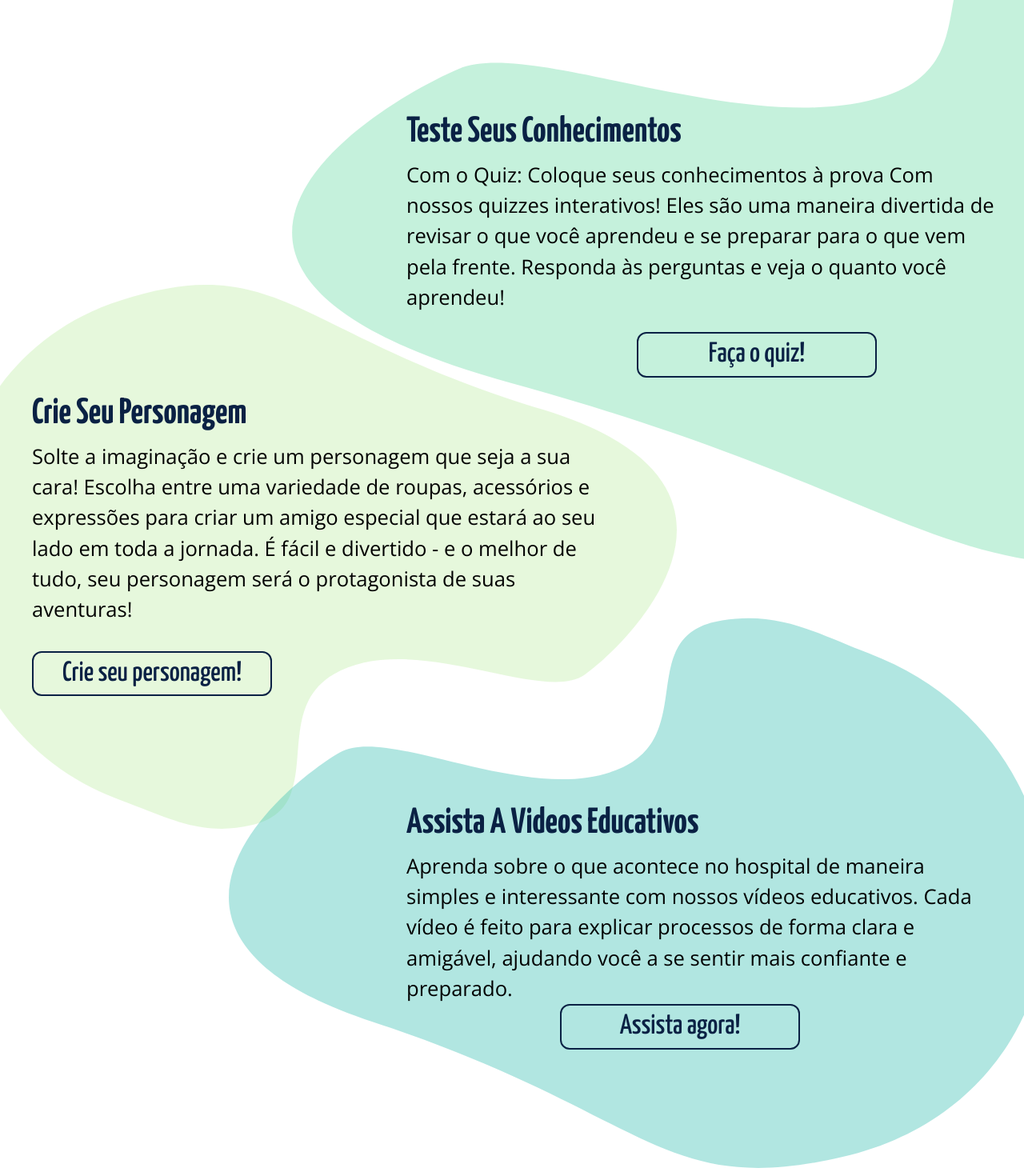
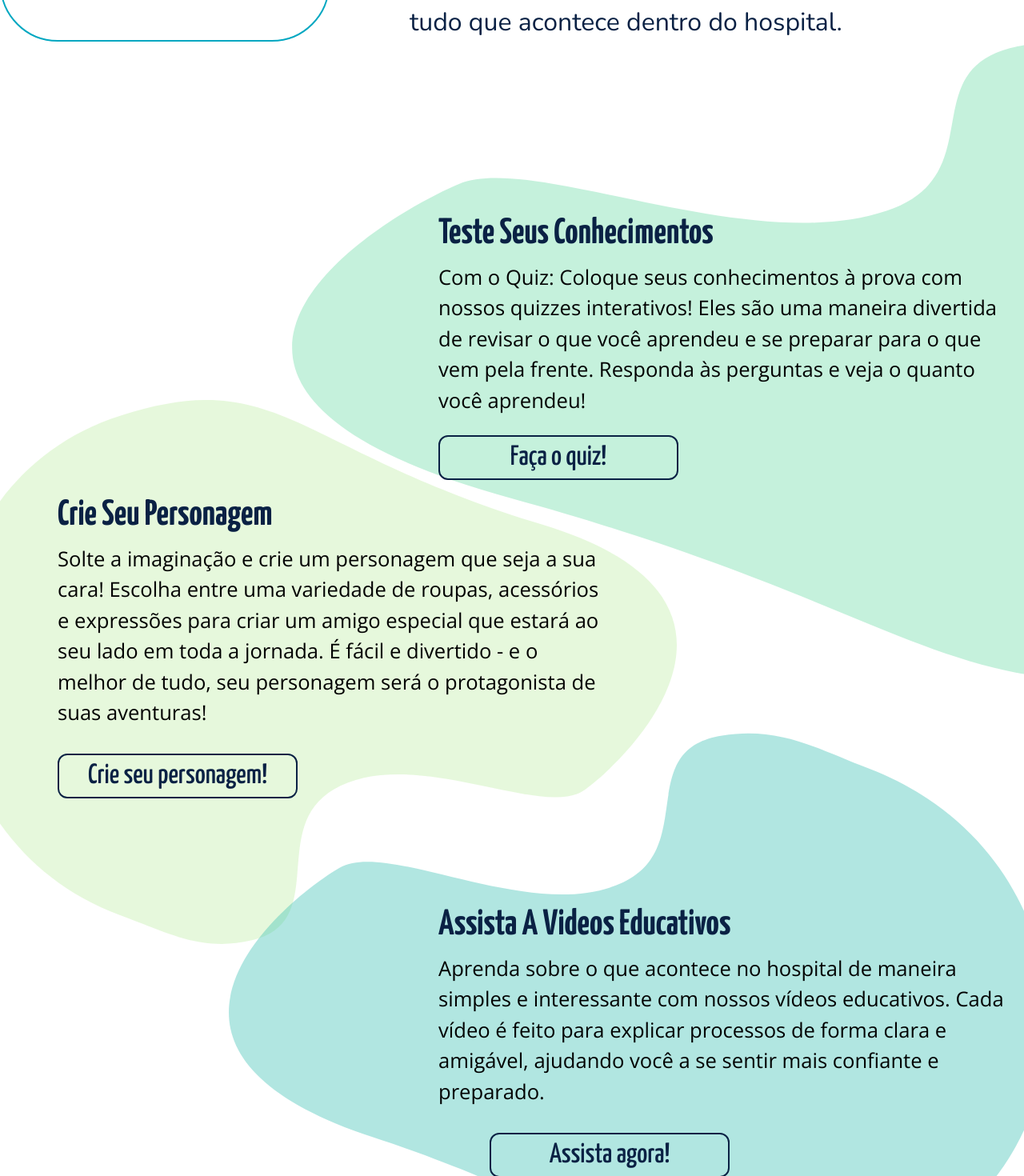
Before and after one commit to rafadagalera/Amigos-da-Saude, a React (Vite) app: page / in a window 1280 px wide. Shown: the part 1040-2510 px from the top of the page at 80% size. Built offline with nearby package versions, Linux system fonts and the light colour scheme.

Commit message:
home_styles

```diff
--- a/src/components/header.jsx
+++ b/src/components/header.jsx
@@ -5,7 +5,7 @@ export default function Header() {
     <header className="bg-turquesa-100 fixed top-0 z-10 h-20 w-screen">
       <div className="container mx-auto flex h-full items-center justify-between">
         <div>LOGO</div>
-        <nav className="flex gap-6">
+        <nav className="flex justify-around gap-6">
           <Link to="/">Home</Link>
           <Link to="/personagem">Personagem</Link>
           <Link to="/quiz/1">Quiz</Link>
--- a/src/pages/home.jsx
+++ b/src/pages/home.jsx
@@ -2,10 +2,10 @@ import { Link } from "react-router-dom";
 
 export default function Home() {
   return (
-    <div className="h-screen pt-20">
-      <div className="bg-banner bg-cover h-[23rem]"></div>
+    <div className=" md:h-screen pt-20">
+      <div className="bg-banner bg-cover h-[32rem]"></div>
 
-      <div className="container mx-auto flex justify-between gap-20 pt-24">
+      <div className="container mx-auto flex flex-wrap justify-between gap-20 pt-24">
         <div className="flex grow rounded-[4.5rem] border-2 border-azul-100 px-5 py-10">
           <nav className="flex flex-col gap-5">
             <Link>Criar Personagem</Link>
@@ -14,9 +14,9 @@ export default function Home() {
           </nav>
         </div>
 
-        <div className="w-[60%] text-azul-900">
+        <div className="w-full md:w-[60%] text-azul-900 ml-5">
           <h1 className="font-yanone text-[4rem]">Bem-Vindo!</h1>
-          <div className="flex flex-col gap-5 font-nunito text-[2rem]">
+          <div className="flex flex-col gap-5 font-nunito text-[1.6rem] md:text-[2rem]">
             <p>
               Estamos felizes em ter você aqui! Nossa missão é transformar a sua
               experiência no hospital em uma aventura divertida e educativa.
@@ -30,54 +30,54 @@ export default function Home() {
         </div>
       </div>
 
-      <div className="relative h-[98.75rem]">
-        <div className="absolute top-0 flex h-[50rem] w-full justify-end bg-vetor1 bg-contain bg-right bg-no-repeat pr-8 pt-56">
-          <div className="flex w-[46.25rem] flex-col">
-            <h3 className="font-yanone text-[2.8125rem] font-bold text-azul-900">
+      <div className="relative">
+      <div className="absolute top-0 flex flex-col md:flex-row h-auto md:h-[50rem] w-full justify-end bg-vetor1 bg-contain bg-right bg-no-repeat pr-8 pt-16 md:pt-56">
+          <div className="w-full md:w-[46.25rem] flex flex-col items-center md:items-start">
+            <h3 className="font-yanone text-2xl md:text-[2.8125rem] font-bold text-azul-900 ml-10">
               Teste Seus Conhecimentos
             </h3>
-            <p className="font-open-sans text-[1.6rem] font-normal">
-              Com o Quiz: Coloque seus conhecimentos à prova Com nossos quizzes
+            <p className="font-open-sans text-base md:text-[1.6rem] font-normal text-left leading-normal pt-5 ml-10">
+              Com o Quiz: Coloque seus conhecimentos à prova com nossos quizzes
               interativos! Eles são uma maneira divertida de revisar o que você
               aprendeu e se preparar para o que vem pela frente. Responda às
               perguntas e veja o quanto você aprendeu!
             </p>
-            <button className="ml-72 mt-6 w-[18.75rem] items-end rounded-xl border-2 border-azul-900 font-yanone text-[2.1875rem] font-medium text-azul-900">
+            <button className="p-1 md:p-3 ml-10 mt-6 w-[18.75rem] rounded-xl border-2 border-azul-900 font-yanone text-lg md:text-[2.1875rem] font-medium text-azul-900">
               Faça o quiz!
             </button>
           </div>
         </div>
 
-        <div className="absolute top-[28rem] flex h-[42.5rem] w-full bg-vetor2 bg-contain bg-left bg-no-repeat">
-          <div className="w-[45rem] ml-10 mt-32">
-            <h3 className="font-yanone text-[2.8125rem] font-bold text-azul-900">
+        <div className="absolute top-[28rem] flex flex-col md:flex-row h-auto md:h-[42.5rem] w-full bg-vetor2 bg-contain bg-left bg-no-repeat">
+          <div className="w-full md:w-[45rem] ml-4 md:ml-10 mt-16 md:mt-32 ">
+            <h3 className="font-yanone text-2xl md:text-[2.8125rem] font-bold text-azul-900 ml-8">
               Crie Seu Personagem
             </h3>
-            <p className="font-open-sans text-[1.6rem] font-normal">
+            <p className="font-open-sans text-base md:text-[1.6rem] font-normal text-left leading-normal pt-5 ml-8">
               Solte a imaginação e crie um personagem que seja a sua cara!
               Escolha entre uma variedade de roupas, acessórios e expressões
               para criar um amigo especial que estará ao seu lado em toda a
               jornada. É fácil e divertido - e o melhor de tudo, seu personagem
               será o protagonista de suas aventuras!
             </p>
-            <button className="mt-8 w-[18.75rem] rounded-xl border-2 border-azul-900 font-yanone text-[2.1875rem] font-medium text-azul-900">
+            <button className="p-1 md:p-3 mt-8 ml-8 w-[18.75rem] rounded-xl border-2 border-azul-900 font-yanone text-lg md:text-[2.1875rem] font-medium text-azul-900">
               Crie seu personagem!
             </button>
           </div>
         </div>
 
-        <div className="absolute top-[54rem] flex h-[43rem] w-full justify-end bg-vetor3 bg-contain bg-right bg-no-repeat">
-          <div className="mr-8 mt-56 w-[46.25rem]">
-            <h3 className="font-yanone text-[2.8125rem] font-bold text-azul-900">
+        <div className="absolute top-[54rem] md:top-[54rem] flex flex-col md:flex-row h-auto md:h-[43rem] w-full justify-end bg-vetor3 bg-contain bg-right bg-no-repeat">
+          <div className="mr-4 md:mr-6 mt-8 md:mt-56 w-full md:w-[46.25rem]">
+            <h3 className="font-yanone text-2xl md:text-[2.8125rem] font-bold text-azul-900 ml-8">
               Assista A Videos Educativos
             </h3>
-            <p className="font-open-sans text-[1.6rem] font-normal">
+            <p className="font-open-sans text-base md:text-[1.6rem] font-normal text-left leading-normal pt-5 ml-8">
               Aprenda sobre o que acontece no hospital de maneira simples e
               interessante com nossos vídeos educativos. Cada vídeo é feito para
               explicar processos de forma clara e amigável, ajudando você a se
               sentir mais confiante e preparado.
             </p>
-            <button className="ml-48 w-[18.75rem] rounded-xl border-2 border-azul-900 font-yanone text-[2.1875rem] font-medium text-azul-900">
+            <button className=" p-1 md:p-3 mt-8 ml-8 md:ml-24 w-[18.75rem] rounded-xl border-2 border-azul-900 font-yanone text-lg md:text-[2.1875rem] font-medium text-azul-900">
               Assista agora!
             </button>
           </div>
```
